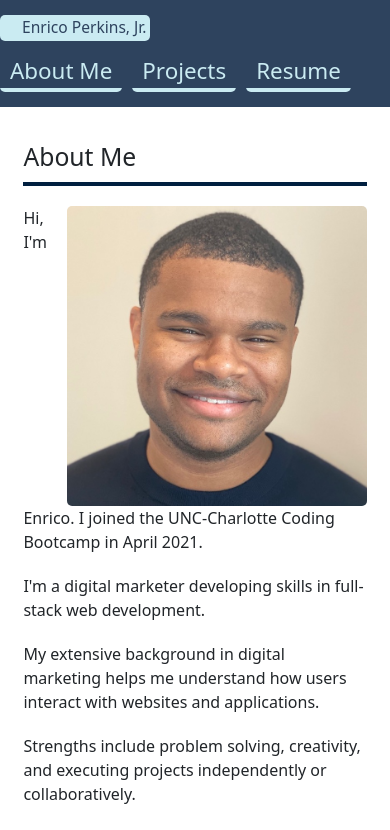
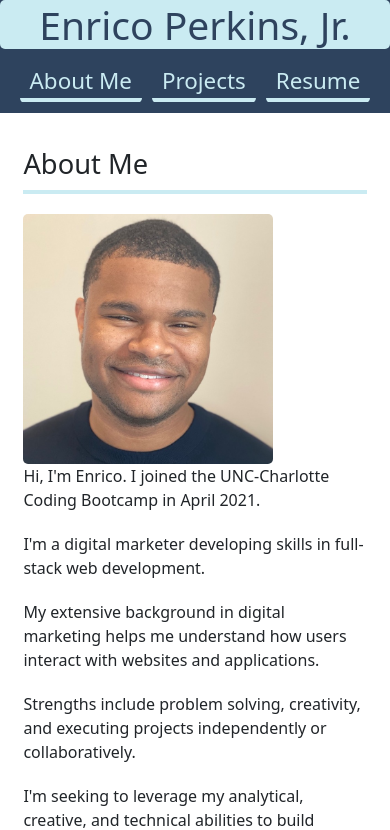
Before and after one commit to evperkinsjr/react-portfolio, a React (Create React App) app: page / in a window 390 px wide. Shown: the top 830 px of the page. Built offline with nearby package versions, Linux system fonts and the light colour scheme.

Commit message:
added media queries to app

```diff
--- a/src/App.css
+++ b/src/App.css
@@ -46,3 +46,49 @@
 .page-section p {
     margin-bottom: 20px;
 }
+
+/*** Media Queries ***/
+@media screen and (max-width: 980px) {
+  header {
+    padding: 0 0 10px 0;
+    justify-content: center;
+    text-align: center;
+  }
+
+  header h1 {
+    width: 100%;
+    padding: 5px;
+    margin-bottom: 10px;
+    font-size: 10vw;
+  }
+
+  header nav {
+    justify-content: center;
+  }
+
+  .page-section > h2,
+  .page-section > div {
+    flex: 0 0 100%;
+  }
+
+  .page-section > h2 {
+    border-right: none;
+    border-bottom: 4px solid var(--primary);
+    margin-bottom: 20px;
+    padding-bottom: 10px;
+    text-align: left;
+    font-size: 7vw;
+  }
+}
+
+@media screen and (max-width: 768px) {
+  .profile-photo {
+      float: none;
+      max-height: 250px;
+  }
+
+  .contact address {
+    flex-direction: column;
+    align-items: center;
+  }
+}
```
